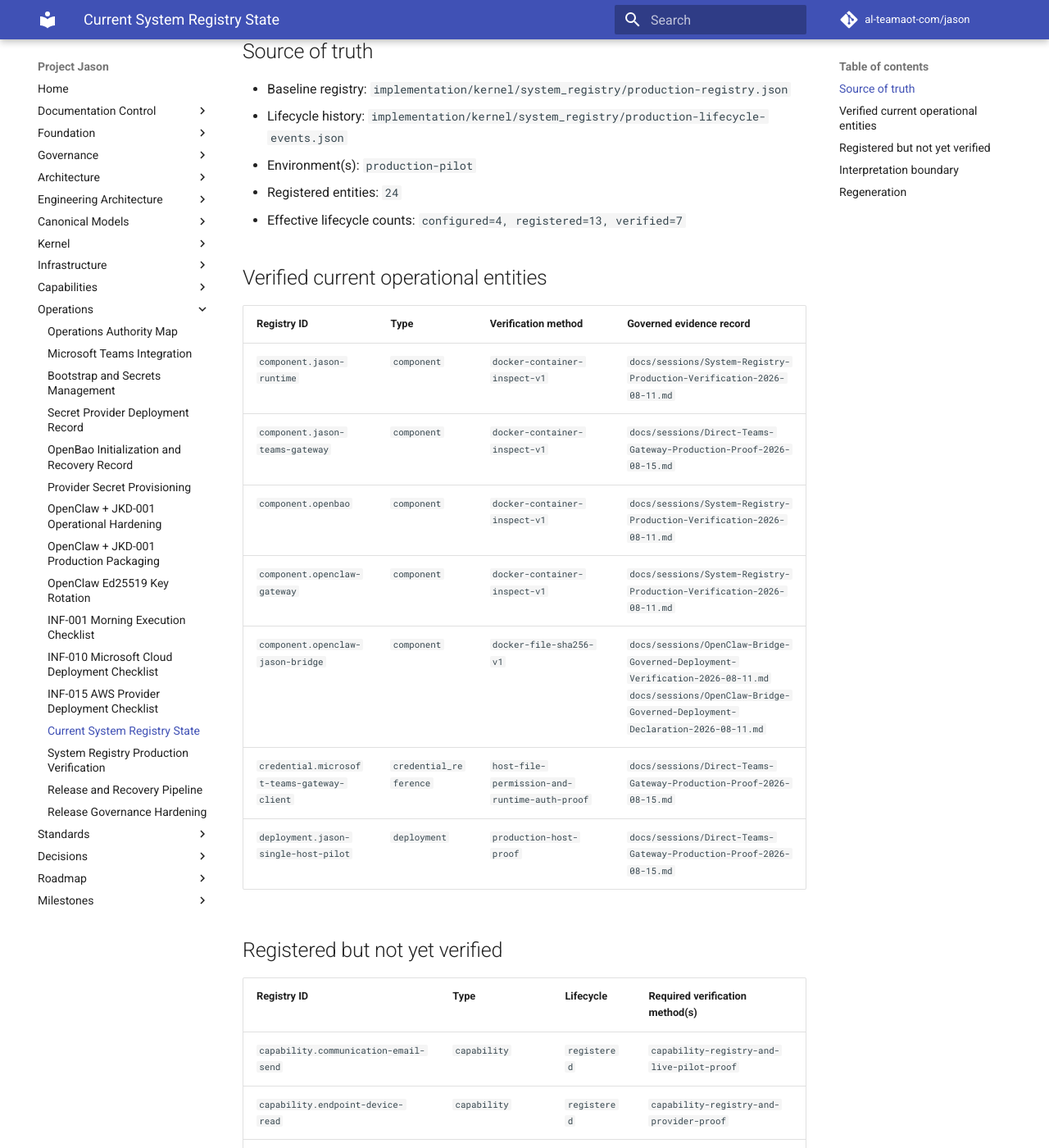
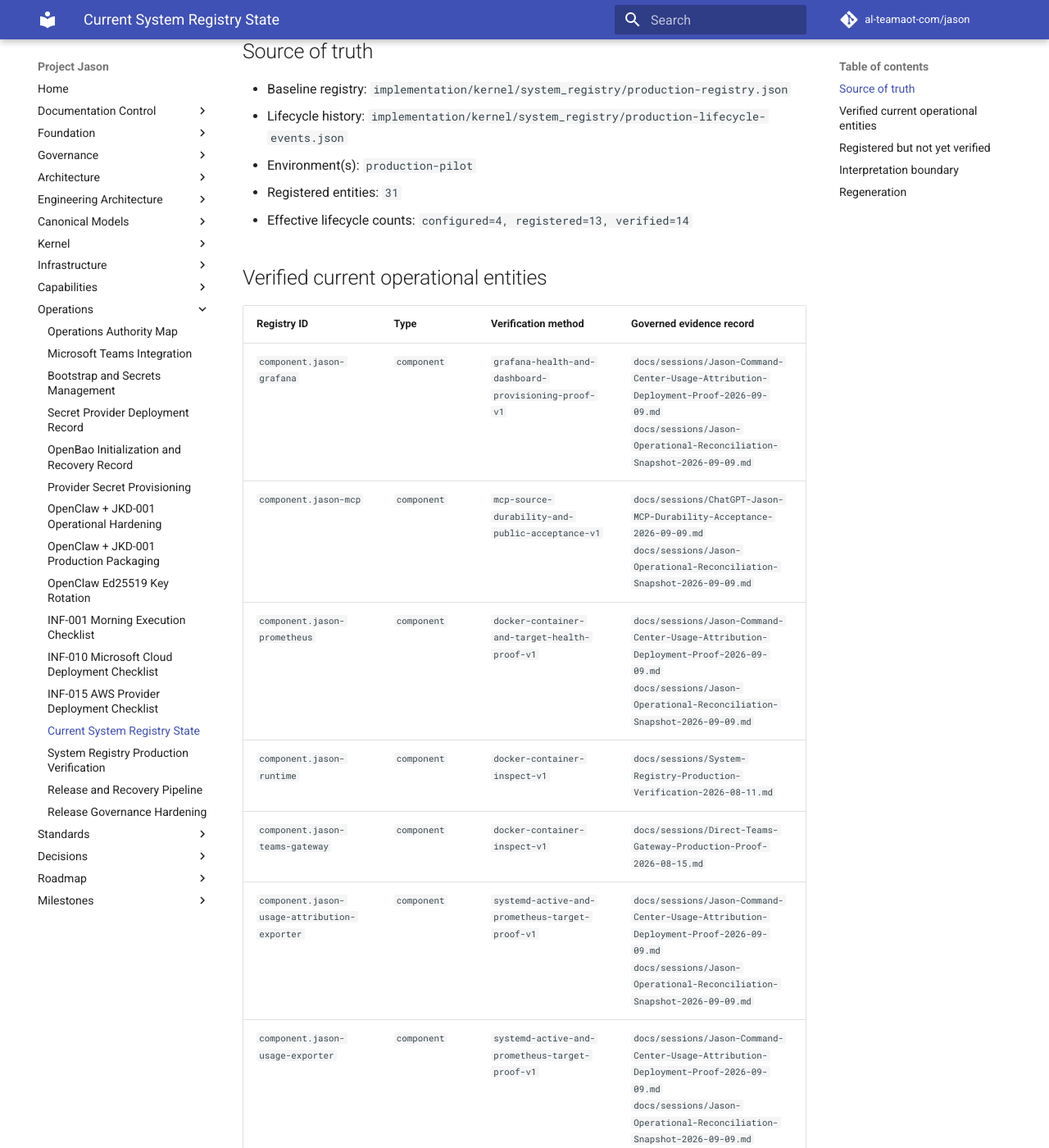
Before and after one commit to al-teamaot-com/jason, an MkDocs documentation site: the page built from docs/operations/System-Registry-Current-Operational-State.md, in a window 1280 px wide and 1400 px high, scrolled down 242 px. Shown: the whole window at 82% size. Built offline with MkDocs 1.6.1 and Material for MkDocs 9.7.7, drawn with Linux system fonts in a browser that asks for light colours; comment, search, counter and statistics services are not loaded; some of the changed text lies outside the part shown.

Commit message:
Regenerate current System Registry view

```diff
--- a/docs/operations/System-Registry-Current-Operational-State.md
+++ b/docs/operations/System-Registry-Current-Operational-State.md
@@ -7,20 +7,27 @@
 - Baseline registry: `implementation/kernel/system_registry/production-registry.json`
 - Lifecycle history: `implementation/kernel/system_registry/production-lifecycle-events.json`
 - Environment(s): `production-pilot`
-- Registered entities: `24`
-- Effective lifecycle counts: `configured=4, registered=13, verified=7`
+- Registered entities: `31`
+- Effective lifecycle counts: `configured=4, registered=13, verified=14`
 
 ## Verified current operational entities
 
 | Registry ID | Type | Verification method | Governed evidence record |
 |---|---|---|---|
+| `component.jason-grafana` | `component` | `grafana-health-and-dashboard-provisioning-proof-v1` | `docs/sessions/Jason-Command-Center-Usage-Attribution-Deployment-Proof-2026-09-09.md`<br>`docs/sessions/Jason-Operational-Reconciliation-Snapshot-2026-09-09.md` |
+| `component.jason-mcp` | `component` | `mcp-source-durability-and-public-acceptance-v1` | `docs/sessions/ChatGPT-Jason-MCP-Durability-Acceptance-2026-09-09.md`<br>`docs/sessions/Jason-Operational-Reconciliation-Snapshot-2026-09-09.md` |
+| `component.jason-prometheus` | `component` | `docker-container-and-target-health-proof-v1` | `docs/sessions/Jason-Command-Center-Usage-Attribution-Deployment-Proof-2026-09-09.md`<br>`docs/sessions/Jason-Operational-Reconciliation-Snapshot-2026-09-09.md` |
 | `component.jason-runtime` | `component` | `docker-container-inspect-v1` | `docs/sessions/System-Registry-Production-Verification-2026-08-11.md` |
 | `component.jason-teams-gateway` | `component` | `docker-container-inspect-v1` | `docs/sessions/Direct-Teams-Gateway-Production-Proof-2026-08-15.md` |
+| `component.jason-usage-attribution-exporter` | `component` | `systemd-active-and-prometheus-target-proof-v1` | `docs/sessions/Jason-Command-Center-Usage-Attribution-Deployment-Proof-2026-09-09.md`<br>`docs/sessions/Jason-Operational-Reconciliation-Snapshot-2026-09-09.md` |
+| `component.jason-usage-exporter` | `component` | `systemd-active-and-prometheus-target-proof-v1` | `docs/sessions/Jason-Command-Center-Usage-Attribution-Deployment-Proof-2026-09-09.md`<br>`docs/sessions/Jason-Operational-Reconciliation-Snapshot-2026-09-09.md` |
 | `component.openbao` | `component` | `docker-container-inspect-v1` | `docs/sessions/System-Registry-Production-Verification-2026-08-11.md` |
 | `component.openclaw-gateway` | `component` | `docker-container-inspect-v1` | `docs/sessions/System-Registry-Production-Verification-2026-08-11.md` |
 | `component.openclaw-jason-bridge` | `component` | `docker-file-sha256-v1` | `docs/sessions/OpenClaw-Bridge-Governed-Deployment-Verification-2026-08-11.md`<br>`docs/sessions/OpenClaw-Bridge-Governed-Deployment-Declaration-2026-08-11.md` |
 | `credential.microsoft-teams-gateway-client` | `credential_reference` | `host-file-permission-and-runtime-auth-proof` | `docs/sessions/Direct-Teams-Gateway-Production-Proof-2026-08-15.md` |
+| `deployment.jason-chatgpt-mcp-observability-pilot` | `deployment` | `mcp-observability-production-pilot-proof-v1` | `docs/sessions/ChatGPT-Jason-MCP-Durability-Acceptance-2026-09-09.md`<br>`docs/sessions/Jason-Command-Center-Usage-Attribution-Deployment-Proof-2026-09-09.md`<br>`docs/sessions/Jason-Operational-Reconciliation-Snapshot-2026-09-09.md` |
 | `deployment.jason-single-host-pilot` | `deployment` | `production-host-proof` | `docs/sessions/Direct-Teams-Gateway-Production-Proof-2026-08-15.md` |
+| `resource.aws-zerotier-relay` | `resource` | `public-caddy-host-route-and-rejection-proof-v1` | `docs/sessions/Existing-AWS-ZeroTier-Relay-MCP-Reuse-Assessment-2026-09-08.md`<br>`docs/sessions/MCP-Edge-Discovery-2026-09-08.md`<br>`docs/sessions/ChatGPT-Jason-MCP-Durability-Acceptance-2026-09-09.md` |
 
 ## Registered but not yet verified
 
```
